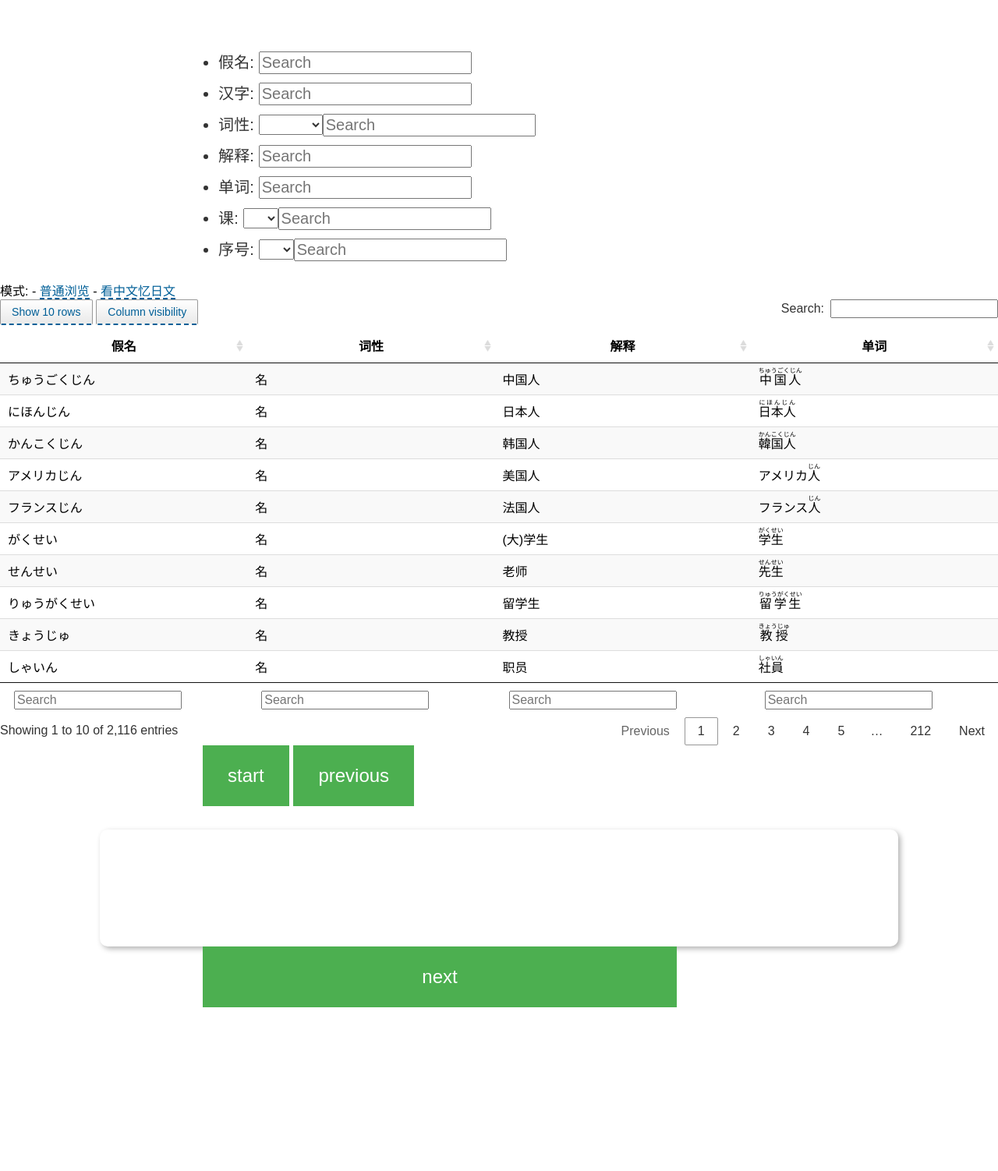
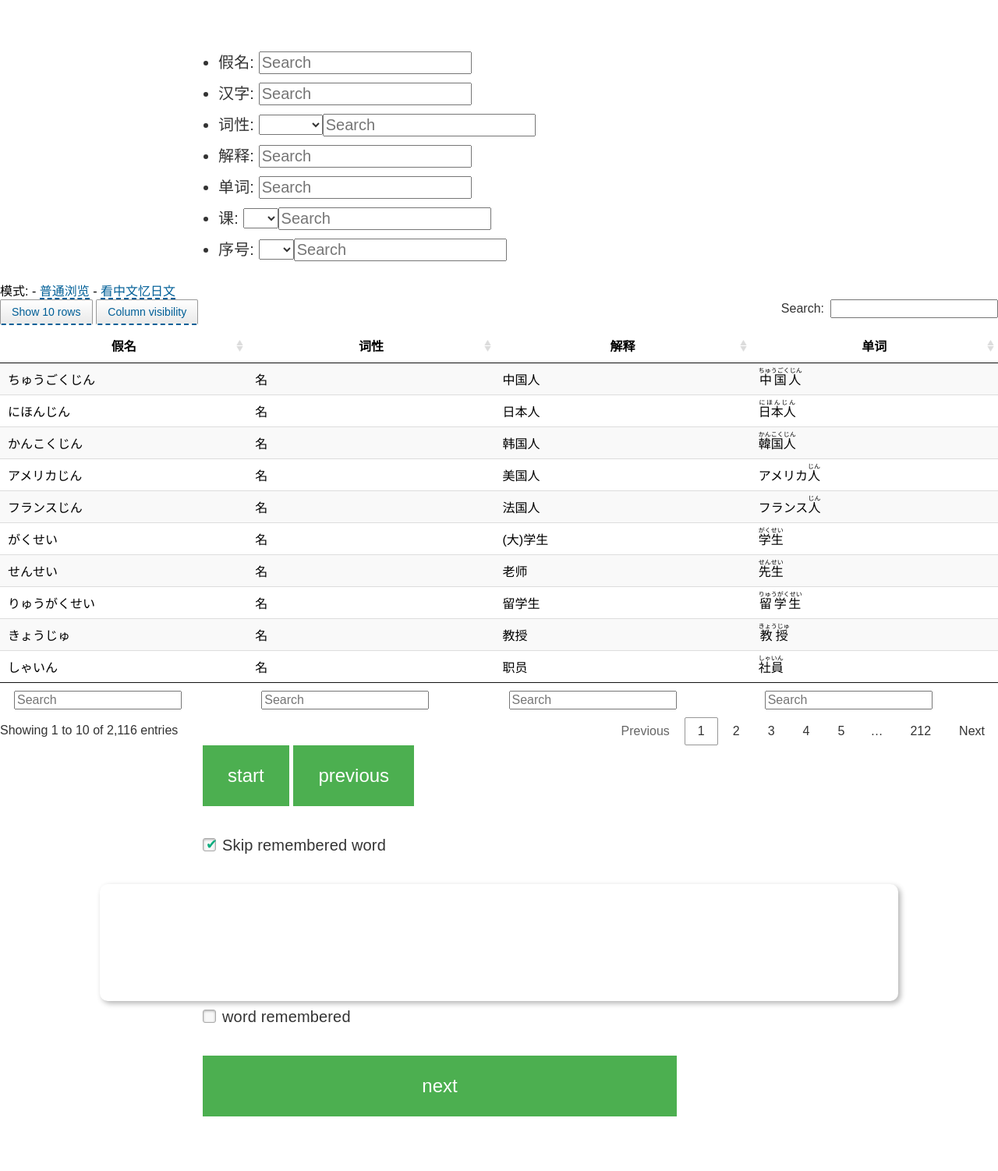
Before and after one commit to wizicer/LearnJapan, a Jekyll site: the page built from uwp/word.md, in a window 1280 px wide. Shown: the whole page at 78% size. Built offline with Jekyll 4.4.1, drawn with Linux system fonts in a browser that asks for light colours; before the commit the page ends 1362 px from its top, so only the background shows below that; some of the changed lines change nothing that is shown.

Commit message:
save remembered word in localstorage

```diff
--- a/_includes/wordlist.md
+++ b/_includes/wordlist.md
@@ -10,15 +10,6 @@
 | ====    | ==== | ==== | ==== | ==== | == | ==   |
 | 假名    | 汉字 | 词性 | 解释 | 单词 | 课 | 序号 |
 {:.display width="100%"}
-
-<button class="toggle-start">start</button>
-<button class="toggle-previous">previous</button>
-<div id="card-summary"></div>
-<div class="card">
-<p id="content">
-</p>
-</div>
-<button class="toggle-next">next</button>
 
 <script>
 $(document).ready(function() {
@@ -54,23 +45,78 @@
         column.visible(true);
     })
   });
+});
+</script>
+
+
+<button class="toggle-start">start</button>
+<button class="toggle-previous">previous</button>
+<p>
+  <input id="onlyremember" type="checkbox" checked />
+  <label for="onlyremember">Skip remembered word</label>
+</p>
+<div id="card-summary"></div>
+<div class="card">
+<p id="content">
+</p>
+</div>
+<p>
+  <input id="wordremember" type="checkbox" />
+  <label for="wordremember">word remembered</label>
+</p>
+
+<button class="toggle-next">next</button>
+
+<script>
+$(document).ready(function() {
   var quizdata;
   var quizid;
+  function isLocalstorageExist() {
+    var mod = 'test';
+    try {
+        localStorage.setItem(mod, mod);
+        localStorage.removeItem(mod);
+        return true;
+    } catch(e) {
+        return false;
+    }
+  }
+  if (!isLocalstorageExist()) {
+    $('#onlyremember').prop('disabled', true);
+    $('#wordremember').prop('disabled', true);
+  }
+  var rwords = JSON.parse(localStorage.getItem("rwords"));
+  rwords = rwords || {};
   $('button.toggle-start').on('click', function(e) {
     e.preventDefault();
     quizdata = table.rows({filter: 'applied'}).data()
       .map(function(p) {
         var desc = "<span class='japan'>" + (p[1] == "&nbsp;" ? p[0] : p[4] + "<br />" + p[0]) + "</span>";
         desc += "<span class='card-pos'>[" + p[2] + "]</span>";
-        return [p[3], desc]})
-      .reduce(function(a, b){ return a.concat(b); });
+        var rid = p[5]+'|'+p[6];
+        return { tip: p[3], desc: desc, rem: rwords[rid], rid: rid }});
     quizid = 0;
     displayquiz();
   });
   function displayquiz() {
-    $("#content").html(quizdata[quizid]);
-    $("#card-summary").html((Math.floor(quizid / 2) + 1) + '/' + (quizdata.length / 2));
+    var quiznum = Math.floor(quizid / 2) + 1;
+    var quiz = quizdata[quiznum];
+    $("#content").html(quizid % 2 == 0 ? quiz.tip : quiz.desc);
+    $("#card-summary").html(quiznum + '/' + (quizdata.length / 2));
+    $("#wordremember").prop('checked', quiz.rem ? true : false);
   }
+  $('#wordremember').change(function() {
+    var quiznum = Math.floor(quizid / 2) + 1;
+    var quiz = quizdata[quiznum];
+    if (this.checked) {
+      rwords[quiz.rid] = true;
+      quiz.rem = true;
+    } else {
+      delete rwords[quiz.rid];
+      quiz.rem = false;
+    }
+    localStorage.setItem("rwords", JSON.stringify(rwords));
+  });
   $('button.toggle-next').on('click', function(e) {
     e.preventDefault();
     quizid++;
@@ -114,4 +160,73 @@
 button.toggle-next {
   width: 80%;
 }
+
+/* Base for label styling */
+[type="checkbox"]:not(:checked),
+[type="checkbox"]:checked {
+  position: absolute;
+  left: -9999px;
+}
+[type="checkbox"]:not(:checked) + label,
+[type="checkbox"]:checked + label {
+  position: relative;
+  padding-left: 25px;
+  cursor: pointer;
+}
+
+/* checkbox aspect */
+[type="checkbox"]:not(:checked) + label:before,
+[type="checkbox"]:checked + label:before {
+  content: '';
+  position: absolute;
+  left:0; top: 2px;
+  width: 17px; height: 17px;
+  border: 1px solid #aaa;
+  background: #f8f8f8;
+  border-radius: 3px;
+  box-shadow: inset 0 1px 3px rgba(0,0,0,.3)
+}
+/* checked mark aspect */
+[type="checkbox"]:not(:checked) + label:after,
+[type="checkbox"]:checked + label:after {
+  content: '✔';
+  position: absolute;
+  top: 3px; left: 4px;
+  font-size: 18px;
+  line-height: 0.8;
+  color: #09ad7e;
+  transition: all .2s;
+}
+/* checked mark aspect changes */
+[type="checkbox"]:not(:checked) + label:after {
+  opacity: 0;
+  transform: scale(0);
+}
+[type="checkbox"]:checked + label:after {
+  opacity: 1;
+  transform: scale(1);
+}
+/* disabled checkbox */
+[type="checkbox"]:disabled:not(:checked) + label:before,
+[type="checkbox"]:disabled:checked + label:before {
+  box-shadow: none;
+  border-color: #bbb;
+  background-color: #ddd;
+}
+[type="checkbox"]:disabled:checked + label:after {
+  color: #999;
+}
+[type="checkbox"]:disabled + label {
+  color: #aaa;
+}
+/* accessibility */
+[type="checkbox"]:checked:focus + label:before,
+[type="checkbox"]:not(:checked):focus + label:before {
+  border: 1px dotted blue;
+}
+
+/* hover style just for information */
+label:hover:before {
+  border: 1px solid #4778d9!important;
+}
 </style>
```
